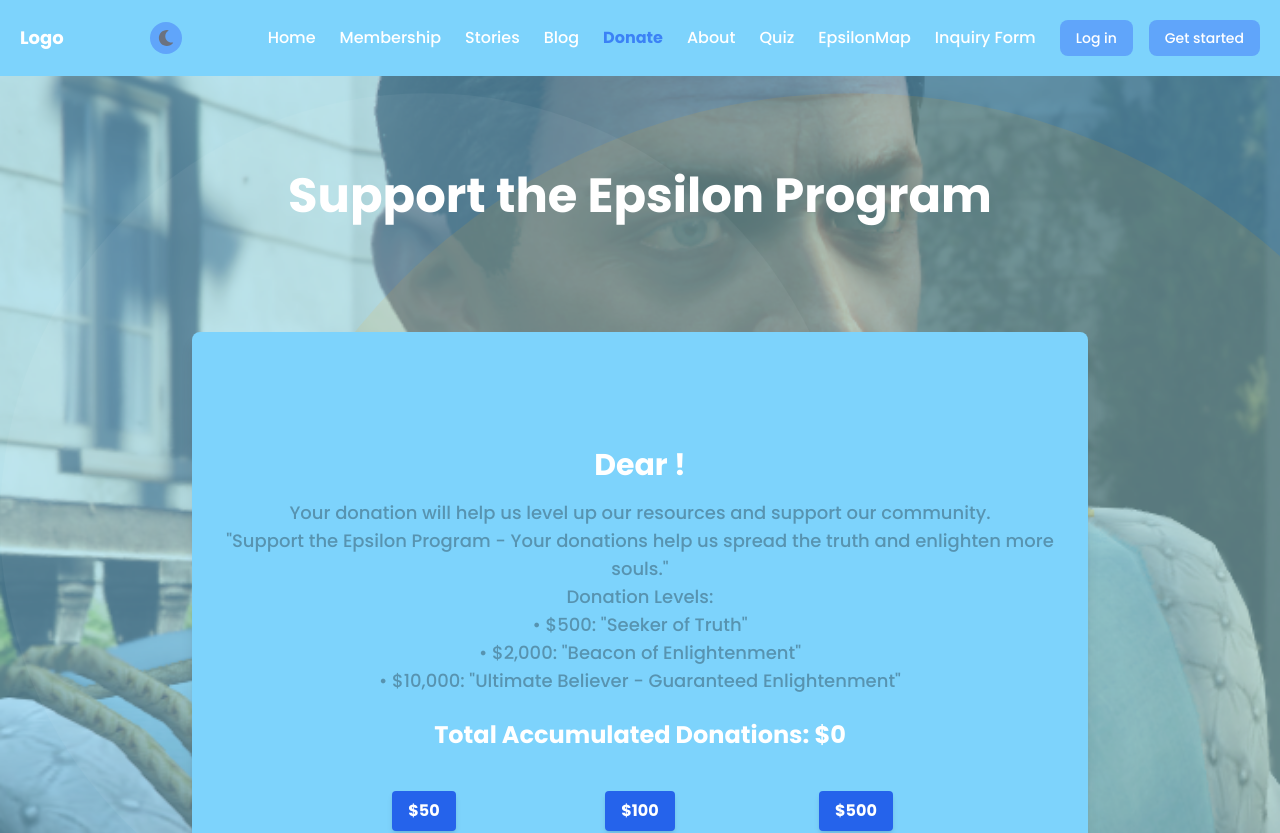
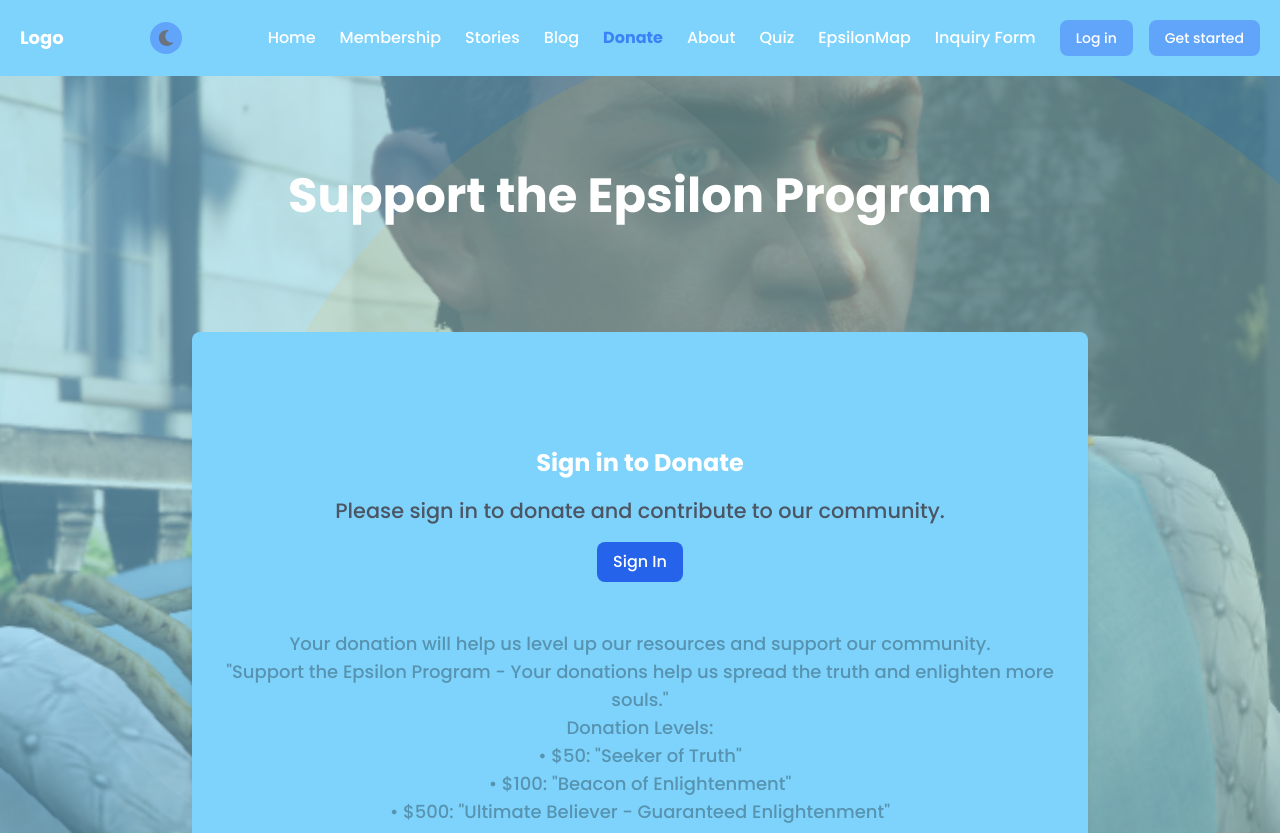
Before and after one commit to vrunda2005/WMC-Project-1, a React (Vite) app in the folder react_frontend/Client/: page /Donate in a window 1280 px wide. Shown: the top 833 px of the page. Built offline with nearby package versions, Linux system fonts and the light colour scheme; no server answers.

Commit message:
logout_navbar

```diff
--- a/react_frontend/Client/src/components/Donate/Donate.jsx
+++ b/react_frontend/Client/src/components/Donate/Donate.jsx
@@ -129,9 +129,23 @@ function Donate() {
             animate={{ opacity: 1, y: 0 }}
             transition={{ duration: 1 }}
           >
+            {auth.isLoggedIn ? (<>
             <h2 className={`text-3xl font-semibold mb-4 text-center ${textColor}`}>
               Dear {auth.username}!
             </h2>
+            </>):(
+              <div className="mt-2 text-center mb-12">
+              <h2 className={`text-2xl font-bold mb-4`}>Sign in to Donate</h2>
+              <p className="text-gray-600">Please sign in to donate and contribute to our community.</p>
+              <button
+                className="bg-blue-600 hover:bg-blue-700 text-white font-medium py-2 px-4 rounded-lg mt-4"
+                onClick={() => {
+                  navigate(`/Login`);
+                }}
+              >
+                Sign In
+              </button>
+            </div>)}
             {error && <p className="text-red-500 text-center mb-4">{error}</p>}
             {showThankYou ? ( // Display thank you message if donation is successful
               <div className={`text-lg mb-6 text-center ${textColor}`}>
@@ -144,9 +158,9 @@ function Donate() {
                   Your donation will help us level up our resources and support our community.<br />
                   "Support the Epsilon Program - Your donations help us spread the truth and enlighten more souls."<br />
                   Donation Levels:<br />
-                  • $500: "Seeker of Truth"<br />
-                  • $2,000: "Beacon of Enlightenment"<br />
-                  • $10,000: "Ultimate Believer - Guaranteed Enlightenment"
+                  • $50: "Seeker of Truth"<br />
+                  • $100: "Beacon of Enlightenment"<br />
+                  • $500: "Ultimate Believer - Guaranteed Enlightenment"
                 </p>
 
                 <div className="text-center mb-6">
@@ -154,6 +168,8 @@ function Donate() {
                     Total Accumulated Donations: ${totalDonations}
                   </h3>
                 </div>
+
+                {auth.isLoggedIn ? (<>
 
                 <div className="flex flex-wrap justify-center -mx-4 mb-6">
                   <div className="w-full md:w-1/2 lg:w-1/3 xl:w-1/4 p-4">
@@ -211,6 +227,7 @@ function Donate() {
                     Donate Now
                   </motion.button>
                 </form>
+                </>):(<></>)}
               </>
             )}
           </motion.div>
--- a/react_frontend/Client/src/components/InquiryForm/Inquiryform.jsx
+++ b/react_frontend/Client/src/components/InquiryForm/Inquiryform.jsx
@@ -33,6 +33,8 @@ const InquiryForm = () => {
 
   return (
     <div className="max-w-lg mx-auto p-6 bg-gray-800 text-white rounded-lg shadow-lg">
+      {auth.isLoggedIn ? (
+      <>
         <h2 className="text-2xl font-bold mb-4">Inquiry Form</h2>
         <form onSubmit={handleSubmit} className="space-y-4">
           <div>
@@ -58,6 +60,20 @@ const InquiryForm = () => {
           {successMessage && <p className="text-green-500 mt-2">{successMessage}</p>}
           {errorMessage && <p className="text-red-500 mt-2">{errorMessage}</p>}
         </form>
+      </>):(
+        <div className="mt-2 text-center mb-12">
+        <h2 className={`text-2xl font-bold mb-4`}>Sign in to continue</h2>
+        <p className="text-gray-600">Please sign in to inquiry and contribute to our community.</p>
+        <button
+          className="bg-blue-600 hover:bg-blue-700 text-white font-medium py-2 px-4 rounded-lg mt-4"
+          onClick={() => {
+            navigate(`/Login`);
+          }}
+        >
+          Sign In
+        </button>
+        </div>
+      )}
     </div>
   );
 };
--- a/react_frontend/Client/src/components/Membership/membership_temp.jsx
+++ b/react_frontend/Client/src/components/Membership/membership_temp.jsx
@@ -28,13 +28,29 @@ function MembershipPage() {
     return (
       <div className={`container mx-auto px-4 py-8 md:px-8 md:py-7 lg:px-12 lg:py-16 ${overlay} ` }>
         <div className="text-center mb-12">
+        {auth.isLoggedIn ? (<>
           <h1 className={`text-4xl font-bold mb-4 marke text-white `}>Join the Epsilon Program</h1>
           <h2 className={`text-3xl font-semibold text-white mb-4`}>
-            Welcome, {auth.username ? auth.username : 'Guest'}
+            Welcome, {auth.username ? auth.username : ''}
           </h2>
           <p className={`text-lg text-white`}>
             Choose your membership level and start your journey to happiness and freedom from thoughts!
           </p>
+        </>):(<>
+          <h1 className="text-4xl font-bold mb-4 marke text-white">Join the Epsilon Program</h1>
+          <h2 className="text-3xl font-semibold text-white mb-4">Become a Member</h2>
+          <p className="text-lg text-white">
+            Please sign in to access membership options and start your journey to happiness and freedom from thoughts!
+          </p>
+          <button
+            className="mb-12 bg-blue-600 hover:bg-blue-700 text-white font-medium py-2 px-4 rounded-lg mt-4"
+            onClick={() => {
+              navigate(`/Login`)
+            }}
+          >
+            Sign In
+          </button>
+        </>)}
         </div>
 
         <div className="flex flex-col md:flex-row md:flex-wrap justify-center gap-8 md:gap-10 lg:gap-12 mb-12">
@@ -53,7 +69,9 @@ function MembershipPage() {
               <li>Limited access to events (e.g., online webinars).</li>
             </ul>
             <Link to={`/MembershipLayout/${1}`}>
-              <button className={`w-full py-2 px-4 ${buttonBgColorBasic} text-white rounded-lg focus:ring-4 focus:ring-blue-300`}>
+            <button
+            disabled={!auth.isLoggedIn}
+            className={`w-full py-2 px-4 text-white rounded-lg  ${buttonBgColorBasic} ${auth.isLoggedIn ?  'focus:ring-4 focus:ring-blue-300' : 'text-gray-500 cursor-not-allowed'}`}>
                 Read More Basic
               </button>
             </Link>
@@ -75,7 +93,9 @@ function MembershipPage() {
               <li>Exclusive access to Epsilon Program's inner circle (e.g., private Facebook group).</li>
             </ul>
             <Link to={`/MembershipLayout/${2}`}>
-              <button className={`w-full py-2 px-4 ${buttonBgColorPremium} text-white rounded-lg focus:ring-4 focus:ring-indigo-300`}>
+            <button
+            disabled={!auth.isLoggedIn}
+            className={`w-full py-2 px-4 text-white rounded-lg  ${buttonBgColorBasic} ${auth.isLoggedIn ?  'focus:ring-4 focus:ring-blue-300' : 'text-gray-500 cursor-not-allowed'}`}>
                 Read More Premium
               </button>
             </Link>
@@ -87,7 +107,7 @@ function MembershipPage() {
             <h3 className={`text-xl font-semibold text-center mb-4 ${textPrimary}`}>Elite Membership</h3>
             <div className="flex items-center justify-center mb-4">
             <h2 className={`text-4xl font-bold ${theme === 'blue' ? 'text-blue-highlight' : 'text-dark-highlight'}`}>$30</h2>
-            <span className="text-sm ml-2">per month</span>
+            <span className="text-sm ml-2 text-black">per month</span>
             </div>
             <p className={`text-lg font-semibold mb-4 ${textPrimary}`}>Elite membership</p>
             <ul className={`list-disc list-inside mb-4 text-sm ${textPrimary}`}>
@@ -97,8 +117,10 @@ function MembershipPage() {
               <li>VIP access to exclusive events (e.g., private meetings with Epsilon Program leaders).</li>
             </ul>
             <Link to={`/MembershipLayout/${3}`}>
-            <button className={`w-full py-2 px-4 ${buttonBgColorBasic} text-white rounded-lg focus:ring-4 focus:ring-blue-300`}>
-            Read More Elite
+            <button
+            disabled={!auth.isLoggedIn}
+            className={`w-full py-2 px-4 text-white rounded-lg  ${buttonBgColorBasic} ${auth.isLoggedIn ?  'focus:ring-4 focus:ring-blue-300' : 'text-gray-500 cursor-not-allowed'}`}>
+                Read More Elite
               </button>
             </Link>
             {auth.userPoints && <p className={`text-center mt-4 ${textPrimary}`}>Your Points: {auth.userPoints}</p>}
--- a/react_frontend/Client/src/components/Quiz/Quiz.jsx
+++ b/react_frontend/Client/src/components/Quiz/Quiz.jsx
@@ -1,6 +1,7 @@
 import React, { useState, useEffect, useRef } from 'react';
 import { data } from './data';
 import { useTheme } from '../../usetheamContext';
+import { useNavigate } from 'react-router-dom';
 import './quiz.css';
 import { useAuth } from '../../creatContext';
 
@@ -59,6 +60,7 @@ function Quiz() {
   const [canTakeQuiz, setCanTakeQuiz] = useState(true);
   const [remainingTime, setRemainingTime] = useState(0);
   const [acceptedTerms, setAcceptedTerms] = useState(false);
+  const navigate = useNavigate();
 
   const option1 = useRef(null);
   const option2 = useRef(null);
@@ -158,6 +160,7 @@ function Quiz() {
 
   return (
     <div className={`${containerBgColor} h-[100vh] border`}>
+      {auth.isLoggedIn ? (<>
         <div className={`${sectionBgColor} mt-10 max-h-screen border ${textPrimaryColor} border-blue-400 w-[666px] mx-auto p-6 rounded-xl py-10`}>
           {acceptedTerms ? (
             canTakeQuiz ? (
@@ -225,6 +228,19 @@ function Quiz() {
             <TermsAndConditions onAccept={() => setAcceptedTerms(true)} />
           )}
         </div>
+      </>):(
+      <div className="mt-2 text-center mb-12">
+        <h2 className={`text-2xl font-bold mb-4`}>Sign in to continue</h2>
+        <p className="text-gray-600">Please sign in to continue to quiz and contribute to our community.</p>
+        <button
+          className="bg-blue-600 hover:bg-blue-700 text-white font-medium py-2 px-4 rounded-lg mt-4"
+          onClick={() => {
+            navigate(`/Login`);
+          }}
+        >
+          Sign In
+        </button>
+      </div>)}
     </div>
   );
 }
--- a/react_frontend/Client/src/components/stories/storyPage.jsx
+++ b/react_frontend/Client/src/components/stories/storyPage.jsx
@@ -1,13 +1,15 @@
 import React, { useState, useEffect } from 'react';
 import { useAuth } from '../../creatContext';
 import { useTheme } from '../../usetheamContext';
+import { useNavigate } from 'react-router-dom';
 import axios from 'axios';
 
 const StoryPage = () => {
   const [stories, setStories] = useState([]);
   const [newStory, setNewStory] = useState('');
   const [auth] = useAuth();
-  const [loading, setLoading] = useState(true); // Loading state
+  const [loading, setLoading] = useState(true);
+  const navigate = useNavigate();
   axios.defaults.withCredentials=true;
 
 
@@ -24,7 +26,7 @@ const StoryPage = () => {
       } catch (error) {
         console.error('Error fetching stories:', error);
       } finally {
-        setLoading(false); // Stop loading
+        setLoading(false);
       }
     };
 
@@ -65,6 +67,8 @@ const StoryPage = () => {
   return (
     <div className={`bg-opacity-70 ${textPrimary} ${overlay} max-w-4xl mx-auto py-8 px-4 sm:px-6 lg:px-8`}>
 
+    {auth.isLoggedIn ? (
+      <>
         <div className="mt-8">
           <h2 className={`text-2xl font-bold mb-4 ${textSecondary}`}>Add Your Story</h2>
           <textarea
@@ -81,9 +85,26 @@ const StoryPage = () => {
             Submit Story
           </button>
         </div>
+      </>
+    ) : (
+      <div className="mt-8 text-center">
+        <h2 className={`text-2xl font-bold mb-4 ${textSecondary}`}>Sign in to Add Your Story</h2>
+        <p className="text-gray-600">Please sign in to share your story and contribute to our community.</p>
+        <button
+          className="bg-blue-600 hover:bg-blue-700 text-white font-medium py-2 px-4 rounded-lg mt-4"
+          onClick={() => {
+            navigate(`/Login`);
+          }}
+        >
+          Sign In
+        </button>
+      </div>
+    )}
 
 
-      <h1 className="text-3xl font-bold text-center mb-8">Stories</h1>
+
+
+    <h1 className="mt-12 text-3xl font-bold text-center mb-8">Stories</h1>
 
     {loading ? (
       <div className="text-center py-8">
```
Lines whose indentation alone changed are shown as unchanged.
